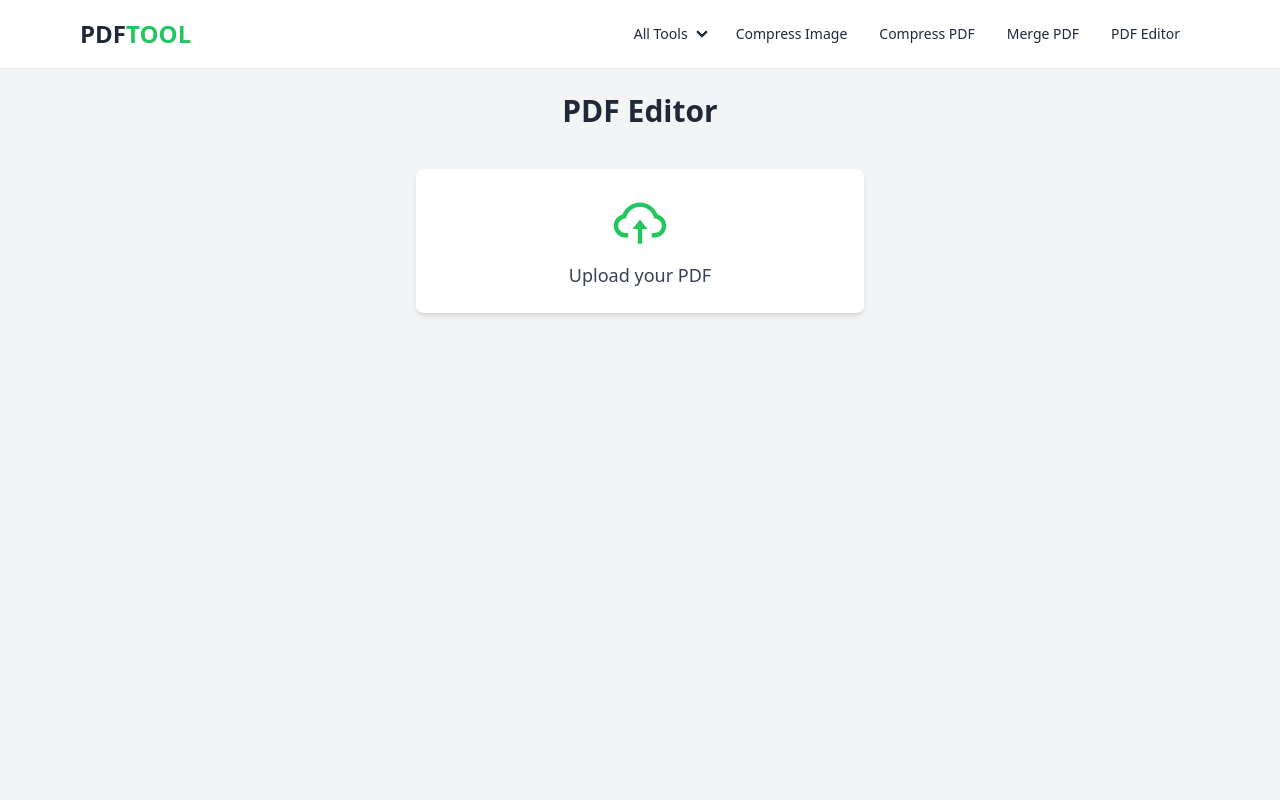
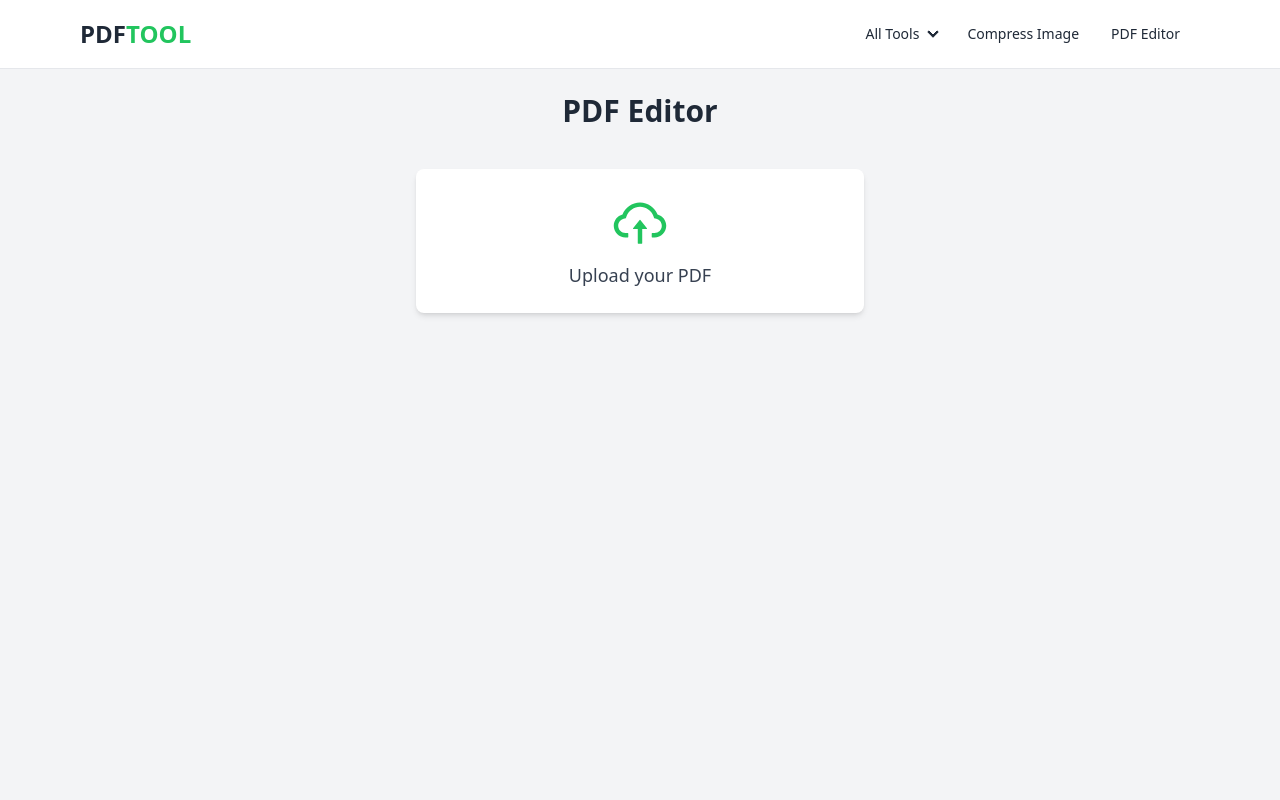
Before and after one commit to Igoraza/pdf-editor, a React (Vite) app: page /pdf-editor in a window 1280 px wide. Shown: the top 800 px of the page. Built offline with nearby package versions, Linux system fonts and the light colour scheme.

Commit message:
fix: navbar issues is fixed

```diff
--- a/src/Components/Navbar.jsx
+++ b/src/Components/Navbar.jsx
@@ -6,9 +6,7 @@ import { Link } from "react-router-dom";
 export default function Navbar() {
     const Links = [
         { id: 1, title: "Compress Image", path: "/" },
-        { id: 2, title: "Compress PDF", path: "/" },
-        { id: 3, title: "Merge PDF", path: "/" },
-        { id: 4, title: "PDF Editor", path: "/pdf-editor" },
+        { id: 2, title: "PDF Editor", path: "/pdf-editor" },
     ]
 
     const [isOpen, setOpen] = useState(false)
```
